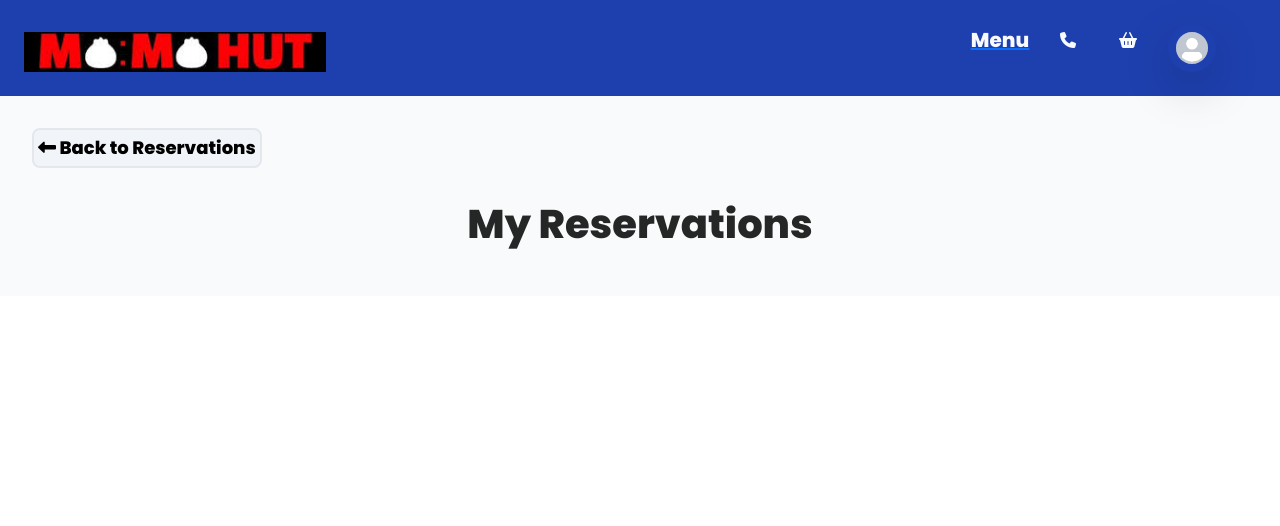
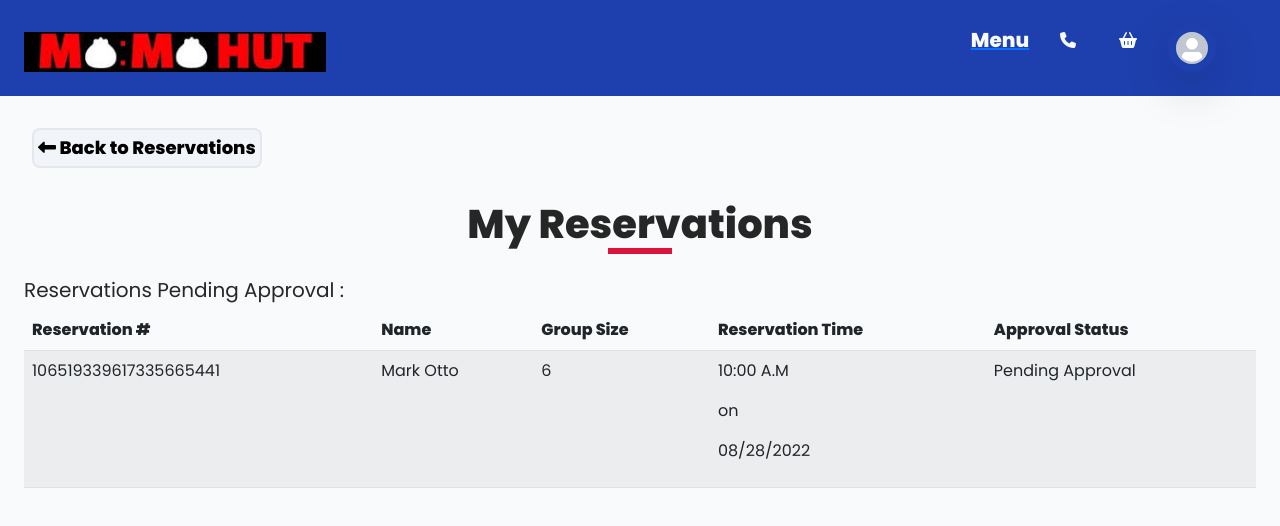
Before and after one commit to messimango/client, a React (Create React App) app: page /myreservations in a window 1280 px wide. Shown: the top 526 px of the page. Built offline with nearby package versions, Linux system fonts and the light colour scheme; no server answers; the database is empty; a web font is replaced by a local one.

Commit message:
Reservation List now works in context provider

```diff
--- a/src/App.js
+++ b/src/App.js
@@ -3,7 +3,7 @@ import 'bootstrap/dist/css/bootstrap.min.css';
 import { Routes, Route } from 'react-router-dom';
 import { AnimatePresence } from 'framer-motion';
 import { Navbar, Login, Homepage, Admin, Winter, AddProduct, EditProduct, RemoveProduct, Menu, Cart, Reservations, NewReservation, MyReservations } from "./components";
-import { getAllProducts } from './utilities/firebaseFunctions';
+import { getAllProducts, getAllReservations } from './utilities/firebaseFunctions';
 import { useStateValue } from "./context/StateProvider";
 import { actionType } from "./context/reducer";
 
@@ -12,13 +12,19 @@ import { actionType } from "./context/reducer";
 function App() {
 
 
-  const [{produceSelection, checkout}, dispatch] = useStateValue();
+  const [{produceSelection, checkout, reservationsList}, dispatch] = useStateValue();
 
   const fetchData = async () => {
     await getAllProducts().then(data => {
       dispatch({
         type: actionType.SET_PRODUCE_SELECTION,
         produceSelection : data,
+      });
+    });
+    await getAllReservations().then(data => {
+      dispatch({
+        type: actionType.SET_RESERVATION_LIST,
+        reservationList : data,
       });
     });
   };
--- a/src/components/MyReservations.jsx
+++ b/src/components/MyReservations.jsx
@@ -1,12 +1,55 @@
 import React from 'react'
 import ReturnButton from './ReturnButton'
+import Table from 'react-bootstrap/Table';
 
 const MyReservations = () => {
   return (
     <div className='bg-slate-50 p-4'>
       <ReturnButton name='Back to Reservations' link="../Reservations" />
 
-      <h1 className='text-center font-bold my-4'>My Reservations</h1>
+      <h1 className='text-center font-bold my-4'>My Reservations
+        <div className='underline'></div>
+      </h1>
+
+      <div>
+        <h5>Reservations Pending Approval :</h5>
+
+        <div>
+          <Table striped>
+            <thead>
+              <tr>
+                <th>Reservation #</th>
+                <th>Name</th>
+                <th>Group Size</th>
+                <th>Reservation Time</th>
+                <th>Approval Status</th>
+              </tr>
+            </thead>
+            <tbody>
+              <tr>
+                {/* reservation # */}
+                <td>106519339617335665441</td>
+                {/* reservation name */}
+                <td>Mark Otto</td>
+                {/* reservation Info */}
+                <td>
+                  <p>6</p>
+                </td>
+                {/* reservation Time */}
+                <td>
+                  <p>10:00 A.M</p>
+                  <p>on</p>
+                  <p>08/28/2022</p>
+                </td>
+                {/* reservation Status */}
+                <td>Pending Approval</td>
+              </tr>
+            </tbody>
+          </Table>
+        </div>
+      </div>
+
+
     </div>
   )
 }
--- a/src/components/NewReservation.jsx
+++ b/src/components/NewReservation.jsx
@@ -155,7 +155,9 @@ const NewReservation = () => {
   return (
     <main className='bg-slate-50 w-full h-full'>
         <ReturnButton name='Back to Reservations' link="../Reservations"/>
-        <h1 className='text-center font-bold text-5xl'>Make A New Reservation!</h1>
+        <h1 className='text-center font-bold text-5xl'>
+            Make A New Reservation! <div className='underline w-1/5'></div>
+        </h1>
 
         <section className='border-slate-900'>
 
--- a/src/context/initialState.js
+++ b/src/context/initialState.js
@@ -6,6 +6,7 @@ const cartInfo = fetchCart();
 export const initialState = {
     user: userInfo,
     produceSelection: null,
+    reservationList: null,
     checkout: false,
     cart : cartInfo
 };
--- a/src/context/reducer.js
+++ b/src/context/reducer.js
@@ -1,6 +1,7 @@
 export const actionType = {
     SET_USER: "SET_USER",
     SET_PRODUCE_SELECTION : 'SET_PRODUCE_SELECTION',
+    SET_RESERVATION_LIST : 'SET_RESERVATION_LIST',
     SET_CART : 'SET_CART',
     SET_CHECKOUT : "SET_CHECKOUT",
 };
@@ -13,6 +14,13 @@ const reducer = (state, action) => {
             return {
                 ...state,
                 user : action.user,
+        };
+
+
+        case actionType.SET_RESERVATION_LIST:
+            return {
+                ...state,
+                reservationList : action.reservationList,
         };
 
 
```
Lines whose indentation alone changed are shown as unchanged.
